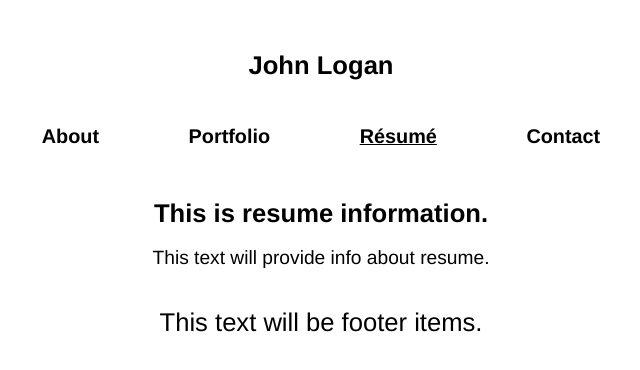
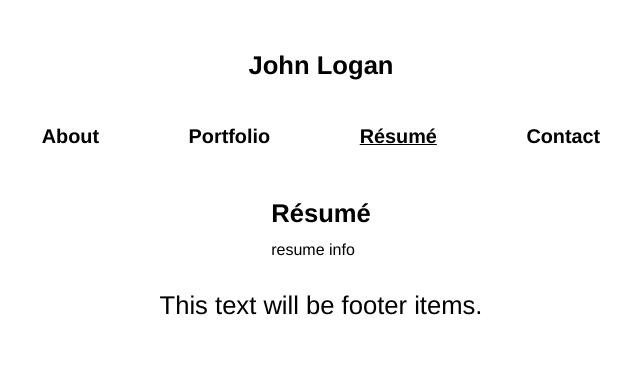
Before and after one commit to oak45985/john-portfolio, a React (Create React App) app: page /resume in a window 1280 px wide. Shown: the top 370 px of the page, without its empty margins (319-959 px from the left). Built offline with nearby package versions, Linux system fonts and the light colour scheme.

Commit message:
updating pdf download/viewer

```diff
--- a/package.json
+++ b/package.json
@@ -3,6 +3,7 @@
   "version": "0.1.0",
   "private": true,
   "dependencies": {
+    "@react-pdf/renderer": "^3.0.0",
     "@testing-library/jest-dom": "^5.12.0",
     "@testing-library/react": "^11.2.6",
     "@testing-library/user-event": "^12.8.3",
--- a/src/components/Resume/index.js
+++ b/src/components/Resume/index.js
@@ -1,12 +1,13 @@
 import React from 'react';
+// import ReactDOM from 'react-dom';
+import resume from '../../assets/resume/John Oakley Resume UPDATED amended.pdf'
+import ReactPDF from '@react-pdf/renderer';
 
 const Resume = () => {
     return(
         <section>
-            <h1>This is resume information.</h1>
-            <div>
-                <p>This text will provide info about resume.</p>
-            </div>
+            <h1>Résumé</h1>
+            <p>resume info</p>
         </section>
     );
 }
--- a/src/styles.css
+++ b/src/styles.css
@@ -127,6 +127,11 @@ button {
     display: block;
 }
 
+iframe {
+    height: 100%;
+    width: 100%;
+}
+
 .subnavul {
     font-size: 1.5vw;
     display: flex;
```
Also changed, not shown: 2 other files (tests, documents, lock files or other folders).
